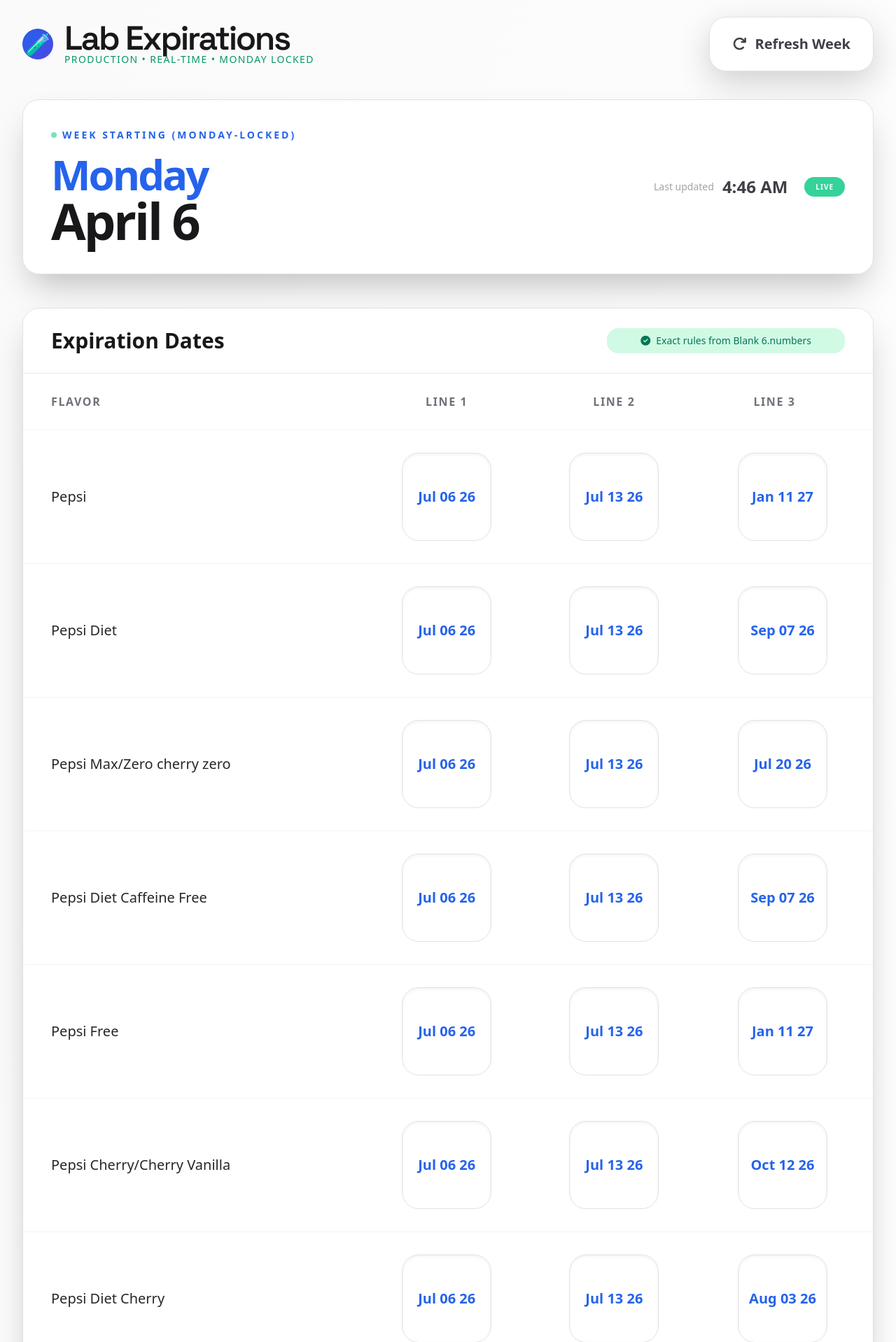
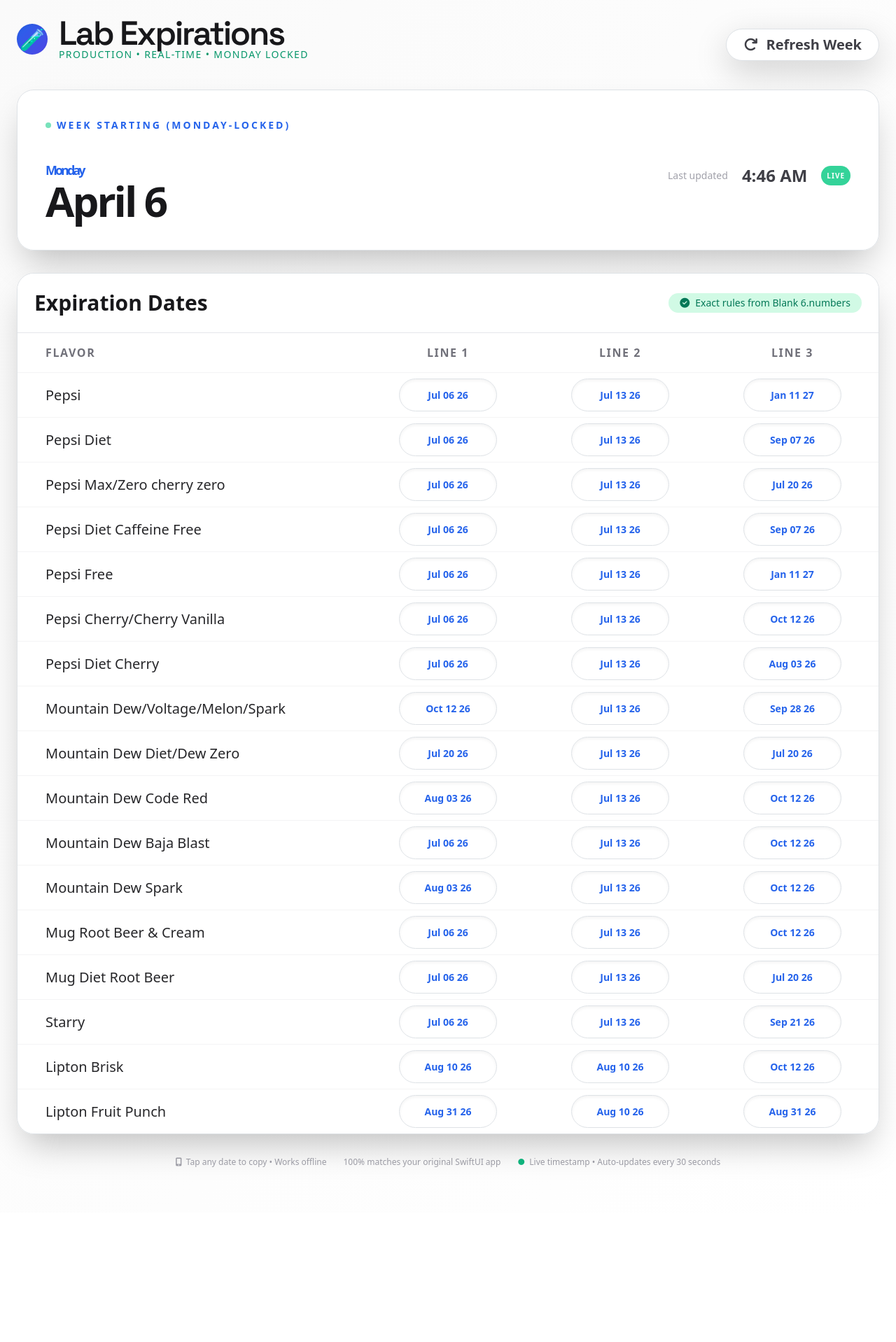
Before and after one commit to pimpy6565/stannews, a Django app: page /exp in a window 1280 px wide. Shown: the part 56-1974 px from the top of the page at 70% size. After the commit the page ends 1724 px from the top, so only its background shows below. Run offline with Django 5.2, Linux system fonts and the light colour scheme; data comes from the database, SQL or seed files in the repository; some libraries are stand-ins or nearby versions.

Commit message:
Update exp.html

```diff
--- a/news/templates/news/exp.html
+++ b/news/templates/news/exp.html
@@ -5,55 +5,55 @@
 {% block body %}
 
 <div class="pt-4 pb-16 bg-gradient-to-br from-zinc-50 to-white min-h-screen">
-  <div class="max-w-7xl mx-auto px-6 lg:px-8">
+  <div class="max-w-7xl mx-auto px-4 sm:px-6 lg:px-8">
 
     <!-- Top Navigation (inside the page) -->
-    <div class="flex items-center justify-between mb-10">
+    <div class="flex flex-col md:flex-row items-start md:items-center justify-between mb-10 gap-4 md:gap-0">
       <div class="flex items-center gap-x-4">
         <div class="w-11 h-11 bg-gradient-to-br from-blue-600 to-indigo-600 rounded-3xl flex items-center justify-center text-3xl shadow-inner">🧪</div>
         <div>
-          <h1 class="text-5xl font-semibold tracking-tighter text-zinc-900" style="font-family: 'Space Grotesk', sans-serif;">Lab Expirations</h1>
-          <p class="text-emerald-600 text-sm font-medium tracking-widest -mt-1">PRODUCTION • REAL-TIME • MONDAY LOCKED</p>
+          <h1 class="text-3xl sm:text-4xl md:text-5xl font-semibold tracking-tighter text-zinc-900" style="font-family: 'Space Grotesk', sans-serif;">Lab Expirations</h1>
+          <p class="text-emerald-600 text-xs sm:text-sm font-medium tracking-widest -mt-1">PRODUCTION • REAL-TIME • MONDAY LOCKED</p>
         </div>
       </div>
 
       <button onclick="refreshWeek()"
-              class="group flex items-center gap-x-3 bg-white hover:bg-blue-50 border border-zinc-200 hover:border-blue-200 text-zinc-700 hover:text-blue-600 px-8 py-4 rounded-3xl text-xl font-semibold shadow-lg hover:shadow-xl transition-all active:scale-95">
+              class="group flex items-center gap-x-2 sm:gap-x-3 bg-white hover:bg-blue-50 border border-zinc-200 hover:border-blue-200 text-zinc-700 hover:text-blue-600 px-4 sm:px-8 py-2 sm:py-4 rounded-3xl text-sm sm:text-xl font-semibold shadow-lg hover:shadow-xl transition-all active:scale-95 mt-3 md:mt-0">
         <i class="fa-solid fa-arrow-rotate-right group-active:rotate-180 transition-transform"></i>
         <span>Refresh Week</span>
       </button>
     </div>
 
     <!-- Week Starting Hero -->
-    <div class="glass rounded-3xl shadow-2xl border border-white/60 p-10 mb-12 flex flex-col md:flex-row items-center justify-between gap-6">
-      <div class="flex-1">
-        <div class="uppercase text-blue-600 font-semibold tracking-[3px] text-sm mb-3 flex items-center gap-x-2">
+    <div class="glass rounded-3xl shadow-2xl border border-white/60 p-6 sm:p-10 mb-8 flex flex-col md:flex-row items-center justify-between gap-4 md:gap-6">
+      <div class="flex-1 w-full">
+        <div class="uppercase text-blue-600 font-semibold tracking-[2px] sm:tracking-[3px] text-xs sm:text-sm mb-2 flex items-center gap-x-2">
           <div class="w-2 h-2 bg-emerald-400 rounded-full animate-pulse"></div>
           WEEK STARTING (MONDAY-LOCKED)
         </div>
-        <div id="mondayDate" class="text-5xl md:text-6xl font-bold text-zinc-900 leading-none tracking-tighter"></div>
+        <div id="mondayDate" class="text-3xl sm:text-5xl md:text-6xl font-bold text-zinc-900 leading-none tracking-tighter"></div>
       </div>
-      <div id="lastUpdated" class="flex items-center gap-x-3 text-zinc-500 text-sm font-medium"></div>
+      <div id="lastUpdated" class="flex items-center gap-x-2 sm:gap-x-3 text-zinc-500 text-xs sm:text-sm font-medium mt-3 md:mt-0"></div>
     </div>
 
     <!-- Main Expiration Table -->
     <div class="glass rounded-3xl shadow-2xl border border-white/60 overflow-hidden">
-      <div class="px-8 md:px-10 py-7 border-b flex items-center bg-white/70">
-        <h2 class="text-3xl font-semibold text-zinc-900 flex-1">Expiration Dates</h2>
-        <div class="px-5 py-2 bg-emerald-100 text-emerald-700 text-sm font-medium rounded-2xl flex items-center gap-x-2">
+      <div class="px-4 sm:px-8 py-4 sm:py-7 border-b flex flex-col sm:flex-row items-start sm:items-center bg-white/70 gap-2 sm:gap-0">
+        <h2 class="text-xl sm:text-2xl md:text-3xl font-semibold text-zinc-900 flex-1">Expiration Dates</h2>
+        <div class="px-3 sm:px-5 py-1 sm:py-2 bg-emerald-100 text-emerald-700 text-xs sm:text-sm font-medium rounded-2xl flex items-center gap-x-2">
           <i class="fa-solid fa-circle-check"></i>
           Exact rules from Blank 6.numbers
         </div>
       </div>
 
       <div class="overflow-x-auto">
-        <table class="w-full">
+        <table class="w-full min-w-[500px]">
           <thead>
             <tr class="border-b border-zinc-100 bg-white/70">
-              <th class="text-left pl-8 md:pl-10 py-7 font-semibold text-zinc-500 text-base uppercase tracking-widest w-2/5">Flavor</th>
-              <th class="text-center py-7 font-semibold text-zinc-500 text-base uppercase tracking-widest">Line 1</th>
-              <th class="text-center py-7 font-semibold text-zinc-500 text-base uppercase tracking-widest">Line 2</th>
-              <th class="text-center py-7 font-semibold text-zinc-500 text-base uppercase tracking-widest pr-8">Line 3</th>
+              <th class="text-left pl-4 sm:pl-8 md:pl-10 py-3 sm:py-7 font-semibold text-zinc-500 text-xs sm:text-base uppercase tracking-widest w-2/5">Flavor</th>
+              <th class="text-center px-2 py-2 sm:px-6 sm:py-7 font-semibold text-zinc-500 text-xs sm:text-base uppercase tracking-widest">Line 1</th>
+              <th class="text-center px-2 py-2 sm:px-6 sm:py-7 font-semibold text-zinc-500 text-xs sm:text-base uppercase tracking-widest">Line 2</th>
+              <th class="text-center px-2 py-2 sm:px-6 sm:py-7 font-semibold text-zinc-500 text-xs sm:text-base uppercase tracking-widest pr-4 sm:pr-8">Line 3</th>
             </tr>
           </thead>
           <tbody id="tableBody" class="divide-y divide-zinc-100"></tbody>
@@ -61,7 +61,7 @@
       </div>
     </div>
 
-    <div class="mt-10 text-center text-xs text-zinc-400 flex flex-wrap items-center justify-center gap-x-8 gap-y-2">
+    <div class="mt-8 text-center text-[10px] sm:text-xs text-zinc-400 flex flex-wrap items-center justify-center gap-x-6 gap-y-2">
       <div class="flex items-center gap-x-1.5">
         <i class="fa-solid fa-mobile-screen-button"></i>
         <span>Tap any date to copy • Works offline</span>
@@ -78,29 +78,33 @@
 {% endblock %}
 
 {% block extra_head %}
-<!-- Tailwind + Custom Styles (added to your base template head) -->
 <script src="https://cdn.tailwindcss.com"></script>
 <link rel="stylesheet" href="https://cdnjs.cloudflare.com/ajax/libs/font-awesome/6.5.1/css/all.min.css">
 <style>
   @import url('https://fonts.googleapis.com/css2?family=Inter:wght@400;500;600&amp;family=Space+Grotesk:wght@500;600;700&display=swap');
   :root { --primary: #0066ff; }
+
   .glass {
     background: rgba(255,255,255,0.95);
     backdrop-filter: blur(20px);
   }
-  .hero-date { font-size: 3.75rem; line-height: 1.05; letter-spacing: -0.04em; font-weight: 700; }
   .date-cell {
-    transition: all 0.3s cubic-bezier(0.4, 0, 0.2, 1);
-    box-shadow: 0 4px 12px -2px rgba(0, 102, 255, 0.15);
+    transition: all 0.3s cubic-bezier(0.4,0,0.2,1);
+    box-shadow: 0 4px 12px -2px rgba(0,102,255,0.15);
+    min-width: 80px;
+    max-width: 140px;
+    width: 100%;
+    padding: 0.75rem 0.5rem;
+    font-size: 0.875rem;
   }
   .date-cell:hover {
     transform: translateY(-3px) scale(1.04);
-    box-shadow: 0 20px 25px -5px rgb(0 102 255 / 0.25);
+    box-shadow: 0 20px 25px -5px rgba(0,102,255,0.25);
     background-color: #0066ff;
     color: white;
   }
   .table-row {
-    transition: all 0.25s cubic-bezier(0.4, 0, 0.2, 1);
+    transition: all 0.25s cubic-bezier(0.4,0,0.2,1);
   }
   .table-row:hover {
     background-color: #f8fbff;
@@ -111,7 +115,6 @@
 
 {% block extra_scripts %}
 <script>
-// === LAB EXPIRATIONS FULL FUNCTIONALITY (Starry Line 2 fixed to 98) ===
 const products = [
   { flavor: "Pepsi", line1Days: 91, line2Days: 98, line3Days: 280 },
   { flavor: "Pepsi Diet", line1Days: 91, line2Days: 98, line3Days: 154 },
@@ -140,13 +143,13 @@ function getCurrentMonday() {
   const diff = today.getDate() - day + (day === 0 ? -6 : 1);
   const monday = new Date(today);
   monday.setDate(diff);
-  monday.setHours(0, 0, 0, 0);
+  monday.setHours(0,0,0,0);
   return monday;
 }
 
 function formatDate(date) {
   const months = ["Jan","Feb","Mar","Apr","May","Jun","Jul","Aug","Sep","Oct","Nov","Dec"];
-  return `${months[date.getMonth()]} ${String(date.getDate()).padStart(2, '0')} ${String(date.getFullYear()).slice(-2)}`;
+  return `${months[date.getMonth()]} ${String(date.getDate()).padStart(2,'0')} ${String(date.getFullYear()).slice(-2)}`;
 }
 
 function addDays(baseDate, days) {
@@ -159,7 +162,7 @@ function createDateCell(date) {
   const formatted = formatDate(date);
   return `
     <div onclick="copyDate('${formatted}', this)"
-         class="date-cell mx-auto w-32 bg-white text-blue-600 hover:bg-blue-600 hover:text-white font-semibold text-xl py-5 rounded-3xl text-center cursor-pointer shadow-inner border border-white/70">
+         class="date-cell mx-auto bg-white text-blue-600 hover:bg-blue-600 hover:text-white font-semibold rounded-3xl text-center cursor-pointer shadow-inner border border-white/70">
       ${formatted}
     </div>`;
 }
@@ -167,7 +170,7 @@ function createDateCell(date) {
 function copyDate(text, el) {
   navigator.clipboard.writeText(text).then(() => {
     const originalHTML = el.innerHTML;
-    el.innerHTML = `<i class="fa-solid fa-check text-3xl"></i>`;
+    el.innerHTML = `<i class="fa-solid fa-check text-2xl sm:text-3xl"></i>`;
     setTimeout(() => el.innerHTML = originalHTML, 1300);
   });
 }
@@ -179,30 +182,30 @@ function renderTable() {
     const row = document.createElement('tr');
     row.className = 'table-row';
     row.innerHTML = `
-      <td class="pl-8 md:pl-10 py-8 font-medium text-xl text-zinc-800">${product.flavor}</td>
-      <td class="px-6 py-8">${createDateCell(addDays(currentMonday, product.line1Days))}</td>
-      <td class="px-6 py-8">${createDateCell(addDays(currentMonday, product.line2Days))}</td>
-      <td class="px-6 py-8 pr-8">${createDateCell(addDays(currentMonday, product.line3Days))}</td>
+      <td class="pl-2 sm:pl-8 md:pl-10 py-3 sm:py-8 font-medium text-sm sm:text-xl text-zinc-800">${product.flavor}</td>
+      <td class="px-1 sm:px-6 py-2 sm:py-8">${createDateCell(addDays(currentMonday, product.line1Days))}</td>
+      <td class="px-1 sm:px-6 py-2 sm:py-8">${createDateCell(addDays(currentMonday, product.line2Days))}</td>
+      <td class="px-1 sm:px-6 py-2 sm:py-8 pr-2 sm:pr-8">${createDateCell(addDays(currentMonday, product.line3Days))}</td>
     `;
     tbody.appendChild(row);
   });
 }
 
 function updateMondayDisplay() {
-  const options = { weekday: 'long', month: 'long', day: 'numeric', year: 'numeric' };
+  const options = { weekday:'long', month:'long', day:'numeric', year:'numeric' };
   let str = currentMonday.toLocaleDateString('en-US', options);
   document.getElementById('mondayDate').innerHTML = `
-    <span class="text-blue-600">${str.split(',')[0]}</span><br>
-    <span class="text-6xl md:text-7xl">${str.split(',')[1].trim()}</span>`;
+    <span class="text-blue-600 text-sm sm:text-base md:text-lg">${str.split(',')[0]}</span><br>
+    <span class="text-3xl sm:text-5xl md:text-6xl font-bold">${str.split(',')[1].trim()}</span>`;
 }
 
 function updateLastUpdated() {
   const now = new Date();
-  const time = now.toLocaleTimeString('en-US', { hour: 'numeric', minute: '2-digit' }).toUpperCase();
+  const time = now.toLocaleTimeString('en-US',{hour:'numeric',minute:'2-digit'}).toUpperCase();
   document.getElementById('lastUpdated').innerHTML = `
-    <span class="text-zinc-400 text-sm font-medium">Last updated</span>
-    <span class="font-semibold text-zinc-700 text-2xl">${time}</span>
-    <span class="ml-3 text-[10px] font-bold bg-emerald-400 text-white px-3 py-1 rounded-3xl tracking-widest">LIVE</span>`;
+    <span class="text-zinc-400 text-xs sm:text-sm font-medium">Last updated</span>
+    <span class="font-semibold text-zinc-700 text-sm sm:text-2xl ml-1 sm:ml-2">${time}</span>
+    <span class="ml-2 text-[10px] sm:text-[10px] font-bold bg-emerald-400 text-white px-2 sm:px-3 py-0.5 sm:py-1 rounded-3xl tracking-widest">LIVE</span>`;
 }
 
 function refreshWeek() {
@@ -218,10 +221,9 @@ function initializeLabExpirations() {
   renderTable();
   updateLastUpdated();
   setInterval(updateLastUpdated, 30000);
-  console.log('%c✅ Lab Expirations fully integrated into Pepsi Pennsauken News site!', 'color:#0066ff; font-weight:700');
+  console.log('%c✅ Lab Expirations fully integrated!', 'color:#0066ff;font-weight:700');
 }
 
-// Initialize when page loads
 window.onload = initializeLabExpirations;
 </script>
 {% endblock %}
```
